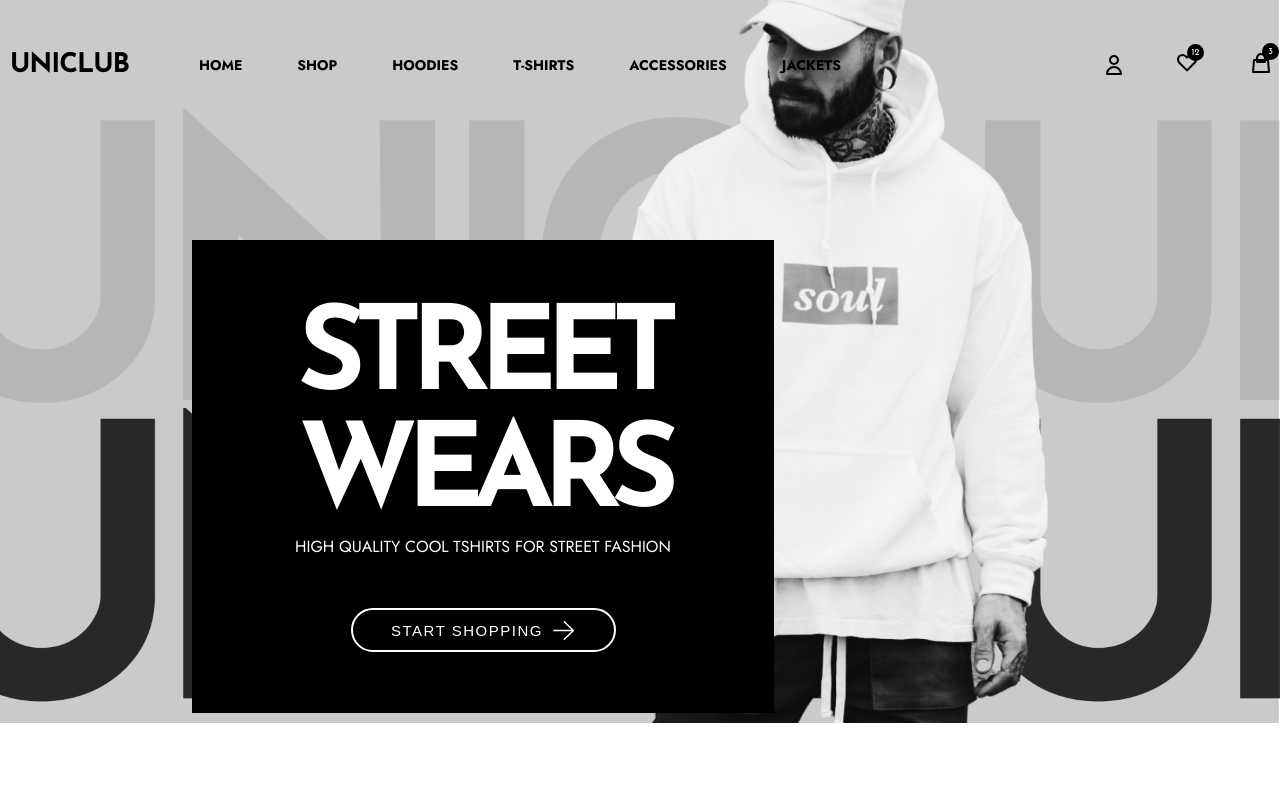
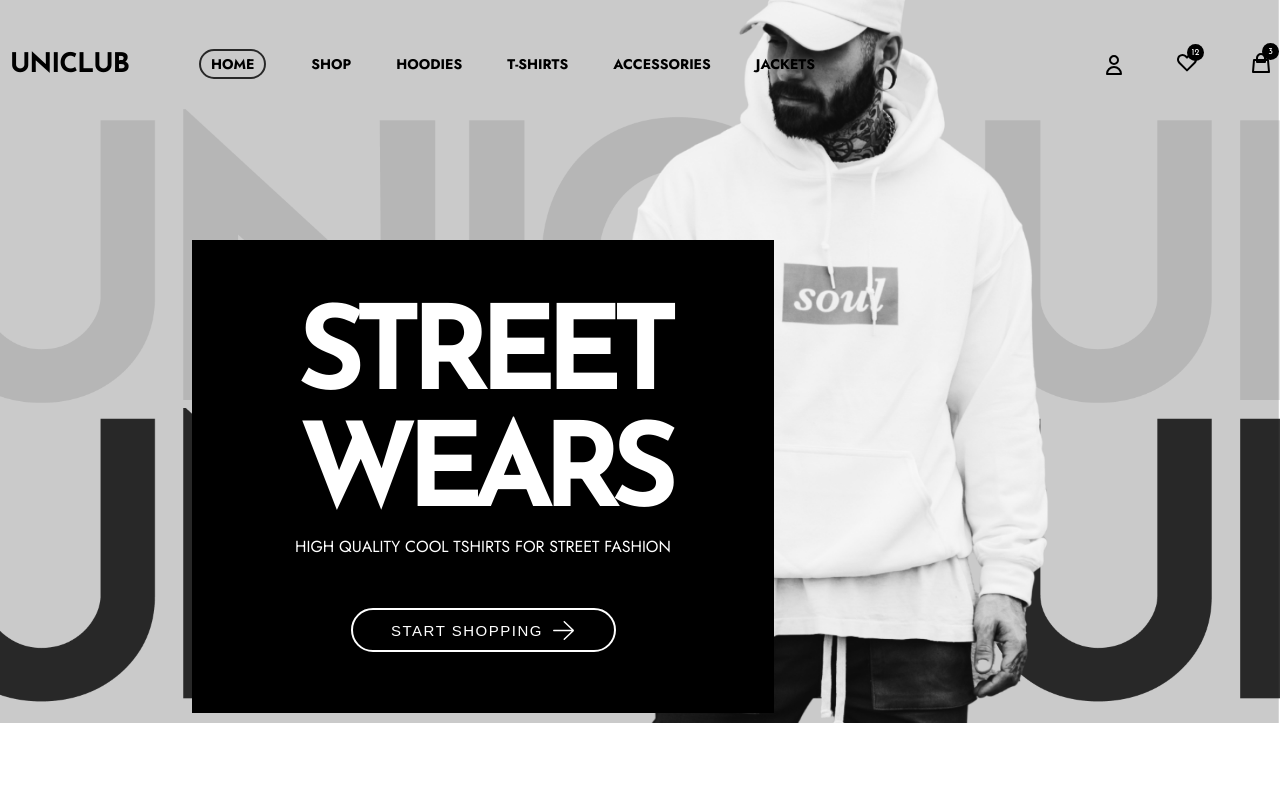
Before and after one commit to victorgodoi/uniclub-store, a React (Create React App) app: page / in a window 1280 px wide. Shown: the top 800 px of the page. Built offline with nearby package versions, Linux system fonts and the light colour scheme; no server answers; the database is empty; a web font is replaced by a local one.

Commit message:
New Page
Products Page

```diff
--- a/package.json
+++ b/package.json
@@ -9,6 +9,8 @@
     "@testing-library/user-event": "^13.5.0",
     "react": "^18.2.0",
     "react-dom": "^18.2.0",
+    "react-router": "^6.16.0",
+    "react-router-dom": "^6.16.0",
     "react-scripts": "5.0.1",
     "styled-components": "^6.0.7",
     "web-vitals": "^2.1.4"
--- a/src/App.js
+++ b/src/App.js
@@ -1,20 +1,24 @@
-import Banner from "./components/Banner";
-import Box2 from "./components/Box2";
-import Box3 from "./components/Box3";
-import Box4 from "./components/Box4";
-import Box5 from "./components/Box5";
-import Footer from "./components/Footer";
+import Home from './pages/home';
+import Products from './pages/products';
+import Header from './components/Header';
+import Footer from './components/Footer';
+import Container from './components/Container';
+import { BrowserRouter as Router, Routes, Route }
+  from 'react-router-dom';
+
 
 function App() {
   return (
-    <div>
-      <Banner />
-      <Box2 />
-      <Box3 />
-      <Box4 />
-      <Box5 />
-      <Footer />
-    </div>
+    <Router>
+      <Container>
+        <Header />
+        <Routes>
+          <Route exact path='/' element={<Home />} />
+          <Route path='/products' element={<Products />} />
+        </Routes>
+        <Footer />
+      </Container>
+    </Router>
   );
 }
 
--- a/src/components/Banner.js
+++ b/src/components/Banner.js
@@ -79,7 +79,6 @@ const Component = () => {
     return (
         <div>
             <img src={imgBanner} width='100%' height='auto' />
-            <Header />
             <Box>
                 <h1>Street wears</h1>
                 <h2>High quality cool tshirts for street fashion</h2>
--- /dev/null
+++ b/src/components/Container.js
@@ -0,0 +1,17 @@
+import { useEffect } from "react";
+import { useLocation } from 'react-router-dom';
+
+function Container({ children }) {
+
+    const { pathname } = useLocation();
+    useEffect(() => {
+        window.scrollTo(0, 0);
+    }, [pathname]);
+
+
+    return (
+        <div>{children}</div>
+    )
+}
+
+export default Container
--- a/src/components/Header.js
+++ b/src/components/Header.js
@@ -2,17 +2,19 @@ import styled from 'styled-components'
 import iconCarrinho from '../images/icon-carrinho.svg'
 import iconFavoritos from '../images/icon-favoritos.svg'
 import iconPerfil from '../images/icon-perfil.svg'
+import { NavLink } from "react-router-dom"
+import { useMatch } from 'react-router-dom';
 
 const Header = styled.header`
     height: 130px;
     width: 100%;
-    /* background-color: #cacaca; */
     display: flex;
     align-items: center;
     justify-content: center;
     position: absolute;
     top: 0;
     left: 0;
+    background-color: ${props => !props.homepage && '#cacaca'};
 `
 
 const Content = styled.div`
@@ -39,8 +41,11 @@ const Logo = styled.p`
 
 const Menu = styled.ul`
     display: flex;
-    gap: 55px;
-    li {
+    gap: 45px;
+`
+
+const Link = styled(NavLink)`
+    text-decoration: none;
     color: #000;
     font-family: Jost;
     font-size: 14px;
@@ -50,8 +55,11 @@ const Menu = styled.ul`
         text-decoration: underline;
         cursor: pointer;
     }
+    &.active {
+        border-radius: 15px;
+        border: 2px solid #282828;
+        padding: 3px 10px;
     }
-
 `
 
 const AccountMenu = styled.div`
@@ -78,20 +86,25 @@ const Circle = styled.div`
     left: 10px;
 `
 
+
+
 const Component = () => {
+
+    const isMainRoute = useMatch("/");
+
     return (
-        <Header>
+        <Header homepage={Boolean(isMainRoute)}>
             <Content>
                 <div>
                     <Logo>uniclub</Logo>
                     <nav>
                         <Menu>
-                            <li>home</li>
-                            <li>shop</li>
-                            <li>Hoodies</li>
-                            <li>T-shirts</li>
-                            <li>accessories</li>
-                            <li>jackets</li>
+                            <li><Link to='/'>home</Link></li>
+                            <li><Link to='/products'>shop</Link></li>
+                            <li><Link to='/hoodies'>Hoodies</Link></li>
+                            <li><Link to='/t-shirts'>T-shirts</Link></li>
+                            <li><Link to='/accessories'>accessories</Link></li>
+                            <li><Link to='/jackets'>jackets</Link></li>
                         </Menu>
                     </nav>
                 </div>
--- a/src/components/Box3.js
+++ b/src/components/ProductsList.js
@@ -4,6 +4,8 @@ import Card from "./Card";
 import Button from "./Button";
 import { useEffect, useState } from "react";
 import { createClient } from "@supabase/supabase-js";
+import { useNavigate, useMatch } from "react-router-dom"
+
 
 const supabase = createClient("https://mabkxpvmoabhozufruai.supabase.co", process.env.REACT_APP_SECRET);
 
@@ -53,6 +55,8 @@ const BoxButton = styled.div`
 const Component = () => {
 
     const [produtos, atualizarProdutos] = useState([])
+    const navigate = useNavigate()
+    const isMainRoute = useMatch("/");
 
     const getData = async ({ quantidade }) => {
         const { data } = await supabase.from("uniclub").select().limit(quantidade);
@@ -60,13 +64,19 @@ const Component = () => {
     }
 
     useEffect(() => {
-        getData({ quantidade: 8 })
-    }, [])
+        if (isMainRoute) {
+            getData({ quantidade: 8 })
+        } else {
+            getData({ quantidade: null })
+        }
+    }, [isMainRoute])
 
     return (
         <Box>
             <DivTitle>
-                <Title>new arrivals</Title>
+                <Title>{isMainRoute ? 'new arrivals' : 'Products'}</Title>
+
+
                 <Line />
             </DivTitle>
             <BoxCard>
@@ -76,9 +86,11 @@ const Component = () => {
                     )
                 })}
             </BoxCard>
-            <BoxButton>
-                <Button onClick={() => getData({ quantidade: null })}>View all products</Button>
-            </BoxButton>
+            {isMainRoute && (
+                <BoxButton>
+                    <Button onClick={() => navigate('/products')}>View all products</Button>
+                </BoxButton>
+            )}
         </Box>
 
     )
--- /dev/null
+++ b/src/pages/home.js
@@ -0,0 +1,21 @@
+import Banner from "../components/Banner";
+import Box2 from "../components/Box2";
+import ProductsList from "../components/ProductsList";
+import Box4 from "../components/Box4";
+import Box5 from "../components/Box5";
+
+
+function Home() {
+    return (
+        <div>
+            <Banner />
+            <Box2 />
+            <ProductsList />
+            <Box4 />
+            <Box5 />
+        </div>
+    );
+}
+
+
+export default Home;
--- /dev/null
+++ b/src/pages/products.js
@@ -0,0 +1,20 @@
+import styled from 'styled-components'
+import ProductsList from '../components/ProductsList'
+
+const Conteiner = styled.div`
+    margin-top: 250px;
+    margin-bottom: 200px;
+
+`
+
+
+
+function Products() {
+    return (
+        <Conteiner>
+            <ProductsList />
+        </Conteiner>
+    )
+}
+
+export default Products
```
Also changed, not shown: 1 other file (tests, documents, lock files or other folders). Lines whose indentation alone changed are shown as unchanged.
